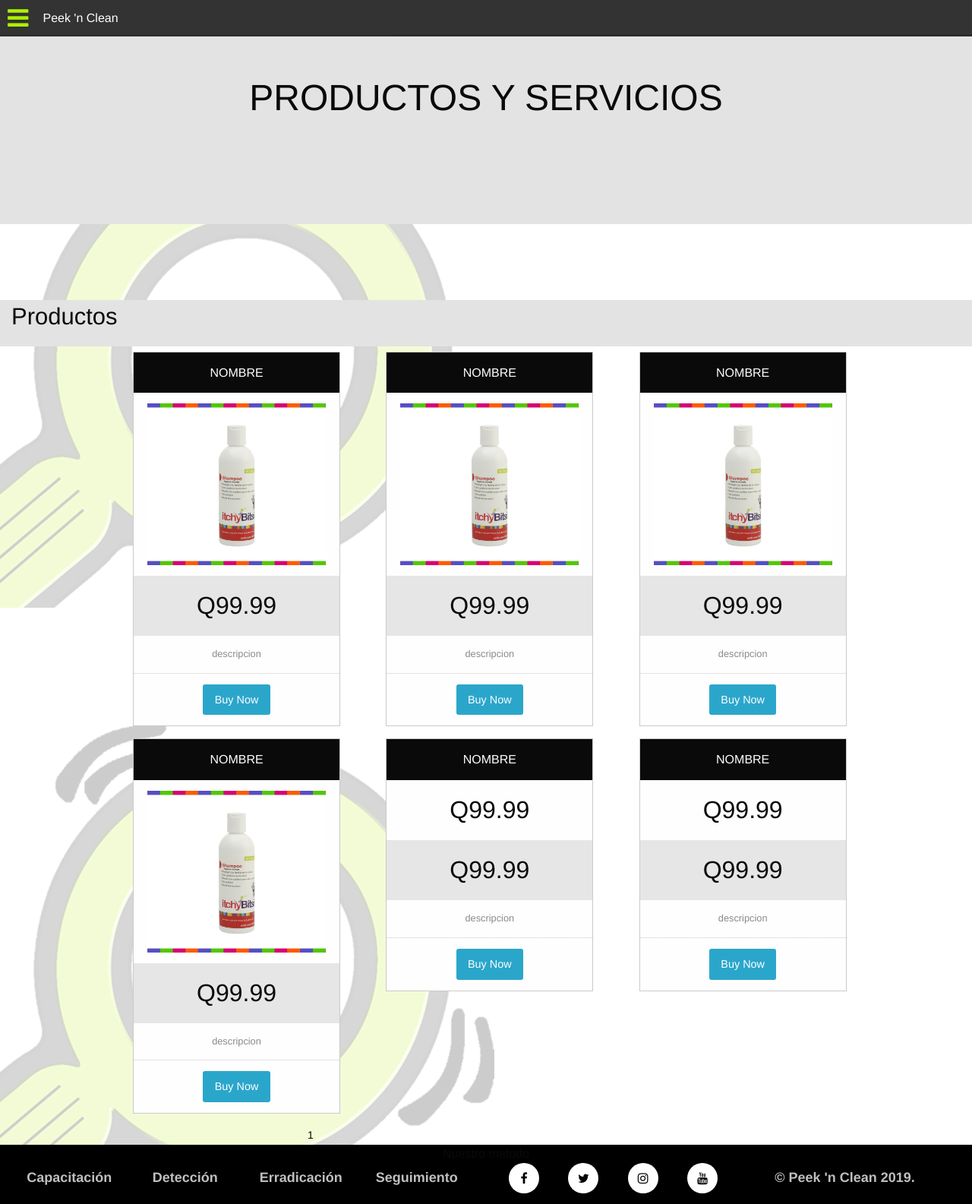
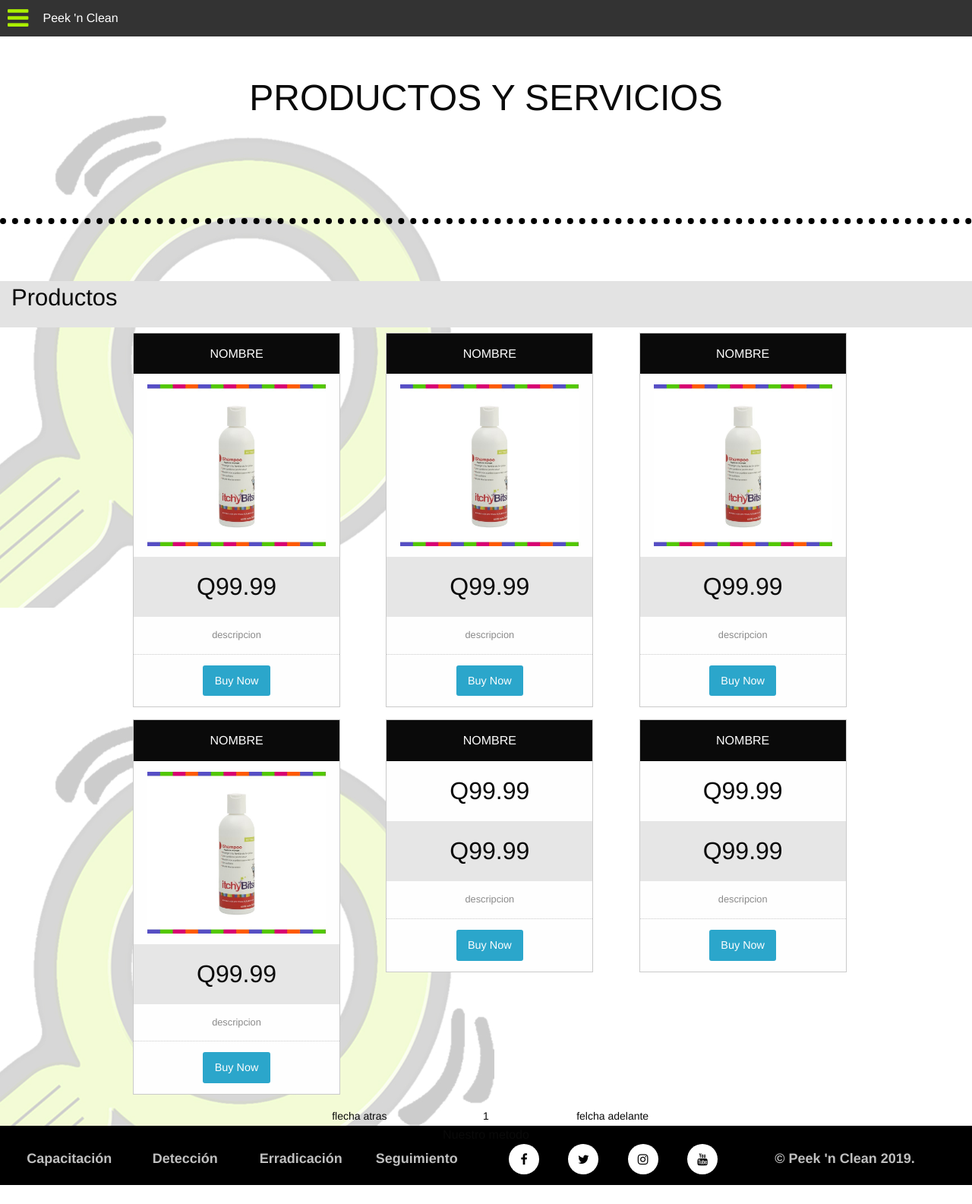
Before and after one commit to jsgarcias/pnc, a PHP site: page /productos.html in a window 1280 px wide. Shown: the whole page at 76% size. After the commit the page ends 1560 px from the top, so only its background shows below. Run offline with PHP 8.4, Linux system fonts and the light colour scheme.

Commit message:
home, nosotros, titulos, certificados

```diff
--- a/contacto.html
+++ b/contacto.html
@@ -44,7 +44,7 @@
                 </div>
                 <div class="grid-container" style="padding-top: 45px;">
                     <div class="grid-x grid-padding-x">
-                        <div class="large-12 cell gris">
+                        <div class="large-12 cell box--large">
                             <h1>CONTACTANOS</h1>
                         </div>
                     </div>
--- a/css/app.css
+++ b/css/app.css
@@ -112,9 +112,10 @@
 
 .box--large {
     height: 250px;
-    margin-bottom:100px;
+    margin-bottom:75px;
     text-align: center;
     padding-top:50px;
+    border-bottom: 8px dotted black;
 
 
 }
--- a/informate.html
+++ b/informate.html
@@ -45,7 +45,7 @@
                 <div class="grid-container" style="padding-top: 45px;">
 
                     <div class="grid-x grid-padding-x">
-                        <div class="large-12 cell gris box--large">
+                        <div class="large-12 cell box--large">
                             <h1>INFORMATE</h1>
                         </div>
                     </div>
--- a/misionVision.html
+++ b/misionVision.html
@@ -44,7 +44,7 @@
                 </div>
                 <div class="grid-container" style="padding-top: 45px;">
                     <div class="grid-x grid-padding-x">
-                        <div class="large-12 cell gris box--large">
+                        <div class="large-12 cell box--large">
                             <h1>NOSOTROS</h1>
                         </div>
                     </div>
--- a/productos.html
+++ b/productos.html
@@ -44,7 +44,7 @@
                 </div>
                 <div class="grid-container" style="padding-top: 45px;">
                     <div class="grid-x grid-padding-x ">
-                        <div class="large-12 cell gris box--large">
+                        <div class="large-12 cell box--large">
                             <h1>PRODUCTOS Y SERVICIOS</h1>
                         </div>
                     </div>
@@ -127,9 +127,20 @@
                         </div>
                     </div>
 
-                    <div class="row">
-                        <div class="small-12 medium-6 large-6 medium-centered large-centered columns">
-                            <div><label id="pagina">1</label></div>
+
+                    <div class="row centrarDiv">
+                        <div class="small-12 medium-6 large-6 columns medium-centered large-centered">
+                            <div class="row">
+                                <div class="small-4 medium-4 large-4 columns">
+                                    <label for="nombre">flecha atras</label>
+                                </div>
+                                <div class="small-4 medium-4 large-4 columns">
+                                    <label for="nombre">1</label>
+                                </div>
+                                <div class="small-4 medium-4 large-4 columns">
+                                    <label for="nombre">felcha adelante</label>
+                                </div>
+                            </div>
                         </div>
                     </div>
 
--- a/queHacemos.html
+++ b/queHacemos.html
@@ -44,8 +44,8 @@
                 </div>
                 <div class="grid-container" style="padding-top: 45px;">
                     <div class="grid-x grid-padding-x ">
-                        <div class="large-12 cell gris box--large">
-                            <h1>QUE HACEMOS</h1>
+                        <div class="large-12 cell box--large">
+                            <h1>¿QUE HACEMOS?</h1>
                         </div>
                     </div>
 
```
